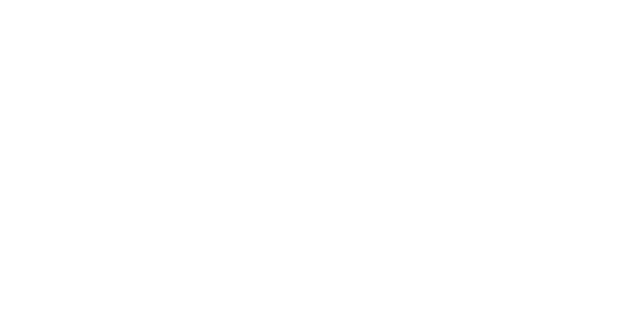
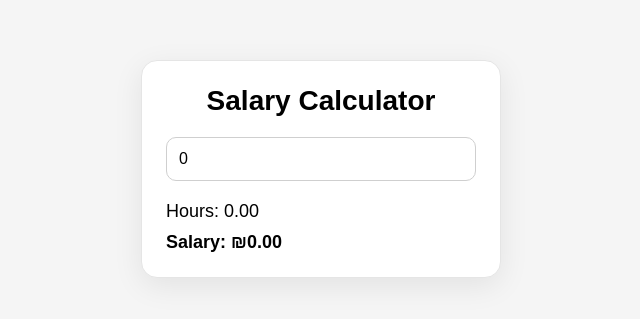
Before and after one commit to holzyotam-sys/salary-app-1, a Next.js app: page / in a window 1280 px wide. Shown: the part 231-550 px from the top of the page, without its empty margins (319-959 px from the left). Built offline with nearby package versions, Linux system fonts and the light colour scheme.

Commit message:
fix page layout

```diff
--- a/app/layout.tsx
+++ b/app/layout.tsx
@@ -1,19 +1,23 @@
-import type { Metadata } from "next";
-import "./globals.css";
-
-export const metadata: Metadata = {
-  title: "מחשבון שכר",
-  description: "אפליקציית חישוב שכר",
-};
-
 export default function RootLayout({
   children,
-}: Readonly<{
+}: {
   children: React.ReactNode;
-}>) {
+}) {
   return (
-    <html lang="he" dir="rtl">
-      <body>{children}</body>
+    <html lang="he">
+      <body
+        style={{
+          margin: 0,
+          fontFamily: 'Arial',
+          display: 'flex',
+          justifyContent: 'center',
+          alignItems: 'center',
+          height: '100vh',
+          direction: 'ltr',
+        }}
+      >
+        {children}
+      </body>
     </html>
   );
 }
--- a/app/page.tsx
+++ b/app/page.tsx
@@ -6,34 +6,79 @@ function formatMoney(value: number): string {
   return `₪${Number(value || 0).toFixed(2)}`;
 }
 
-function formatHoursFromMinutes(minutes: number): string {
-  return (minutes / 60).toFixed(2);
+function formatHoursFromMinutes(minutes: number): number {
+  return minutes / 60;
 }
 
 export default function Home() {
   const [minutes, setMinutes] = useState<number>(0);
 
   const hourlyRate = 50;
-
-  const hours = Number(formatHoursFromMinutes(minutes));
+  const hours = formatHoursFromMinutes(minutes);
   const salary = hours * hourlyRate;
 
   return (
-    <main style={{ padding: 20 }}>
-      <h1>Salary Calculator</h1>
+    <div
+      style={{
+        minHeight: '100vh',
+        width: '100%',
+        display: 'flex',
+        justifyContent: 'center',
+        alignItems: 'center',
+        background: '#f5f5f5',
+        direction: 'ltr',
+      }}
+    >
+      <main
+        style={{
+          width: '100%',
+          maxWidth: 360,
+          background: '#ffffff',
+          border: '1px solid #e5e5e5',
+          borderRadius: 16,
+          padding: 24,
+          boxShadow: '0 8px 30px rgba(0,0,0,0.08)',
+          textAlign: 'left',
+          boxSizing: 'border-box',
+        }}
+      >
+        <h1
+          style={{
+            margin: 0,
+            marginBottom: 20,
+            fontSize: 28,
+            fontWeight: 700,
+            textAlign: 'center',
+          }}
+        >
+          Salary Calculator
+        </h1>
 
         <input
           type="number"
           placeholder="Enter minutes"
           value={minutes}
           onChange={(e) => setMinutes(Number(e.target.value))}
-        style={{ padding: 10, fontSize: 16 }}
+          style={{
+            width: '100%',
+            boxSizing: 'border-box',
+            padding: 12,
+            fontSize: 16,
+            border: '1px solid #cfcfcf',
+            borderRadius: 10,
+            outline: 'none',
+          }}
         />
 
         <div style={{ marginTop: 20 }}>
-        <p>Hours: {hours}</p>
-        <p>Salary: {formatMoney(salary)}</p>
+          <p style={{ margin: '0 0 10px 0', fontSize: 18 }}>
+            Hours: {hours.toFixed(2)}
+          </p>
+          <p style={{ margin: 0, fontSize: 18, fontWeight: 700 }}>
+            Salary: {formatMoney(salary)}
+          </p>
         </div>
       </main>
+    </div>
   );
 }
```
Lines whose indentation alone changed are shown as unchanged.
